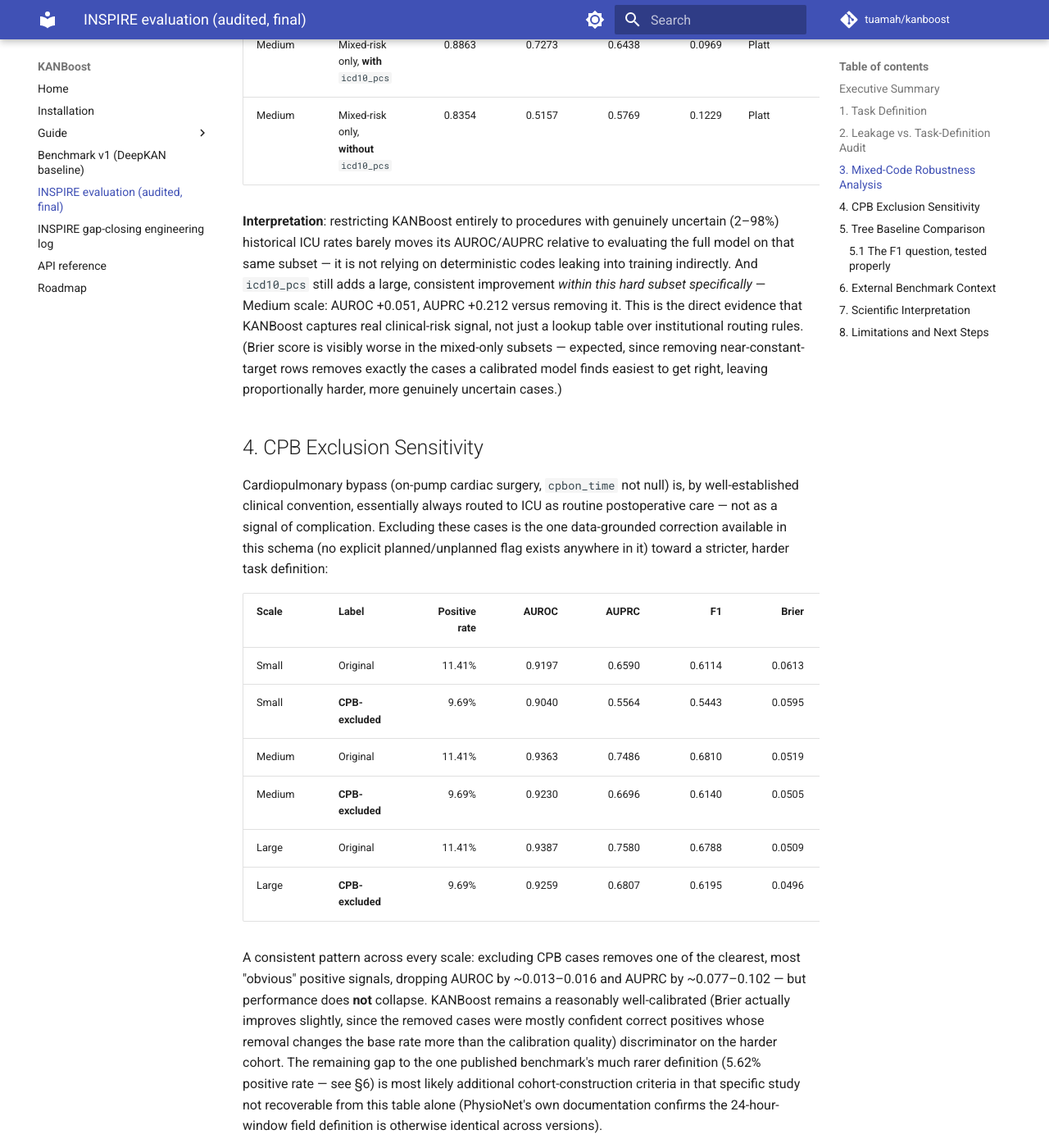
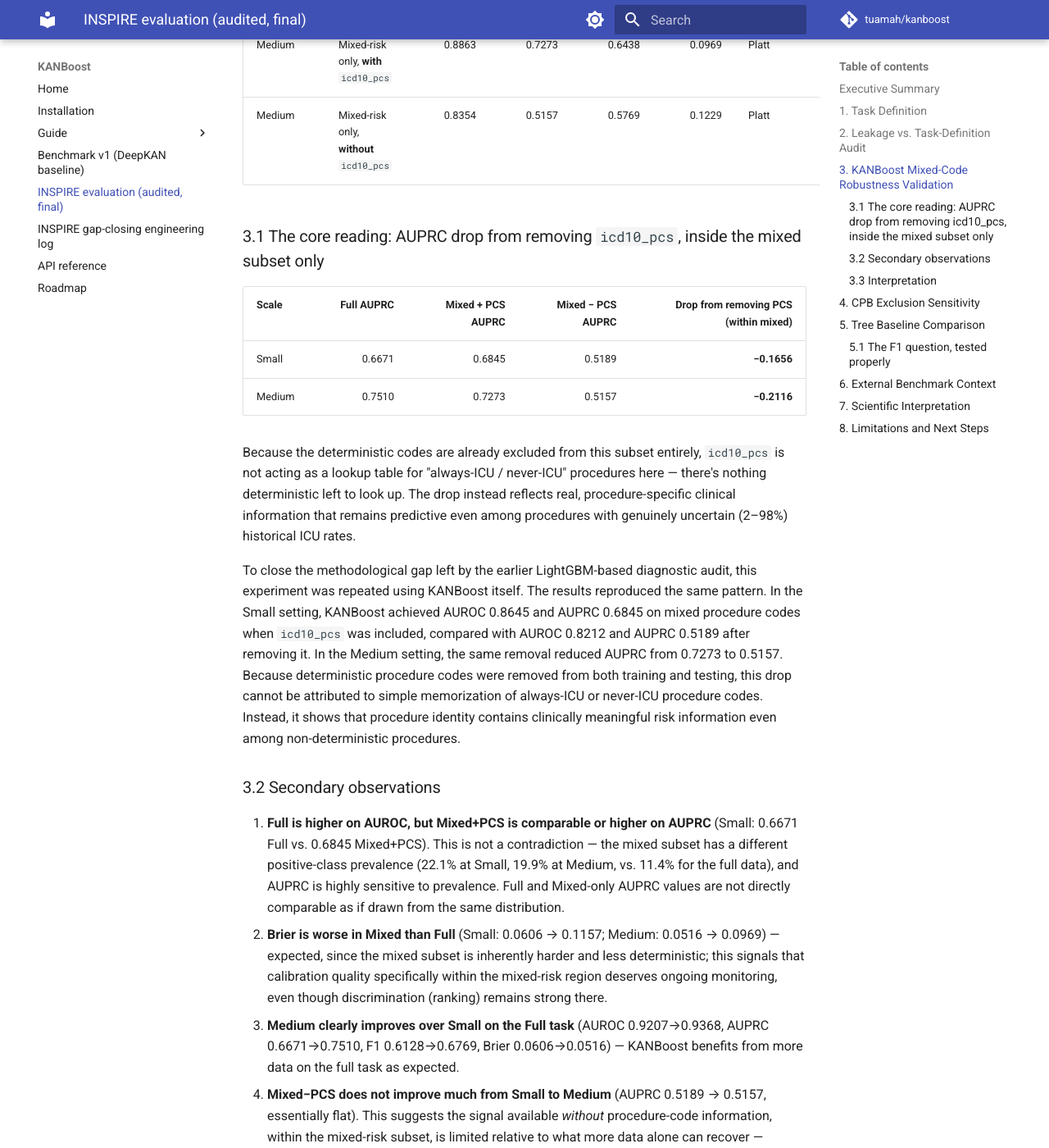
Before and after one commit to tuamah/kanboost, an MkDocs documentation site: the page built from docs/inspire_kanboost_evaluation.md, in a window 1280 px wide and 1400 px high, scrolled down 2741 px. Shown: the whole window at 82% size. Built offline with MkDocs 1.6.1 and Material for MkDocs 9.7.7, drawn with Linux system fonts in a browser that asks for light colours; comment, search, counter and statistics services are not loaded; some of the changed text lies outside the part shown.

Commit message:
docs: strengthen mixed-code robustness section with AUPRC-drop analysis
Retitled section 3 to "KANBoost Mixed-Code Robustness Validation" and
added the decisive framing: since deterministic procedure codes are
already excluded from the mixed-risk subset, icd10_pcs cannot be acting
as an always/never-ICU lookup table there -- the AUPRC drop from
removing it (Small: -0.166, Medium: -0.212) is therefore attributable to
genuine procedure-specific clinical signal, not memorization. Adds four
secondary observations (AUPRC/prevalence caveat, Brier degrading in the
harder mixed subset, Medium's full-task improvement over Small, and the
mixed-without-PCS scores staying flat Small-to-Medium -- more data alone
doesn't recover what removing procedure-code information costs).

Co-Authored-By: Claude Sonnet 5 <noreply@anthropic.com>

```diff
--- a/docs/inspire_kanboost_evaluation.md
+++ b/docs/inspire_kanboost_evaluation.md
@@ -9,7 +9,7 @@ This document supersedes the earlier narrative in [`inspire_gap_closing_report.m
 
 ## Executive Summary
 
-**KANBoost does not outperform tree-based models (XGBoost/LightGBM/CatBoost/HistGradientBoosting) in raw discrimination metrics (AUROC, AUPRC) on this task, at any scale, under either label definition tested.** With its integrated calibration (Platt scaling) and F1-oriented threshold optimization (`find_threshold`), it can produce competitive *operational* decisions — but that advantage disappears once the same threshold optimization is applied fairly to the tree baselines too (§6). The one property that survives every audit performed here is that KANBoost's predictions carry genuine, non-trivial clinical-risk signal — verified by removing the dataset's easiest, near-deterministic cases entirely (§4) — not merely a memorized lookup over institutional care-pathway rules.
+**KANBoost does not outperform tree-based models (XGBoost/LightGBM/CatBoost/HistGradientBoosting) in raw discrimination metrics (AUROC, AUPRC) on this task, at any scale, under either label definition tested.** With its integrated calibration (Platt scaling) and F1-oriented threshold optimization (`find_threshold`), it can produce competitive *operational* decisions — but that advantage disappears once the same threshold optimization is applied fairly to the tree baselines too (§6). The one property that survives every audit performed here is that KANBoost's predictions carry genuine, non-trivial clinical-risk signal — verified by removing the dataset's easiest, near-deterministic cases entirely (§3) — not merely a memorized lookup over institutional care-pathway rules.
 
 ## 1. Task Definition
 
@@ -32,7 +32,7 @@ The unusually high AUPRC obtained here (0.66–0.82 depending on scale/label) re
 
 **Verdict**: this is **not classical data leakage** — `icd10_pcs` is assigned at surgical planning time, not retroactively from what happened during/after surgery, so no post-outcome information reaches the model. It is a **task-definition effect**: because the label captures institutional care-pathway routing (§1), and procedure type is a strong determinant of that routing, a large share of `postop_icu` is close to a deterministic function of procedure type. Results using `icd10_pcs` should therefore be read as **protocol-aware ICU pathway prediction**, not pure unanticipated-complication prediction.
 
-## 3. Mixed-Code Robustness Analysis
+## 3. KANBoost Mixed-Code Robustness Validation
 
 This is the most important section for KANBoost's clinical credibility: does the model's accuracy depend *only* on memorizing which procedure codes are institutionally routed to ICU, or does real risk signal survive once that shortcut is removed entirely?
 
@@ -49,7 +49,29 @@ Repeated independently with **KANBoost itself** (not just the LightGBM diagnosti
 | Medium | Mixed-risk only, **with** `icd10_pcs` | 0.8863 | 0.7273 | 0.6438 | 0.0969 | Platt | 208.4s |
 | Medium | Mixed-risk only, **without** `icd10_pcs` | 0.8354 | 0.5157 | 0.5769 | 0.1229 | Platt | 226.9s |
 
-**Interpretation**: restricting KANBoost entirely to procedures with genuinely uncertain (2–98%) historical ICU rates barely moves its AUROC/AUPRC relative to evaluating the full model on that same subset — it is not relying on deterministic codes leaking into training indirectly. And `icd10_pcs` still adds a large, consistent improvement *within this hard subset specifically* — Medium scale: AUROC +0.051, AUPRC +0.212 versus removing it. This is the direct evidence that KANBoost captures real clinical-risk signal, not just a lookup table over institutional routing rules. (Brier score is visibly worse in the mixed-only subsets — expected, since removing near-constant-target rows removes exactly the cases a calibrated model finds easiest to get right, leaving proportionally harder, more genuinely uncertain cases.)
+### 3.1 The core reading: AUPRC drop from removing `icd10_pcs`, inside the mixed subset only
+
+| Scale | Full AUPRC | Mixed + PCS AUPRC | Mixed − PCS AUPRC | Drop from removing PCS (within mixed) |
+|---|---:|---:|---:|---:|
+| Small | 0.6671 | 0.6845 | 0.5189 | **−0.1656** |
+| Medium | 0.7510 | 0.7273 | 0.5157 | **−0.2116** |
+
+Because the deterministic codes are already excluded from this subset entirely, `icd10_pcs` is not acting as a lookup table for "always-ICU / never-ICU" procedures here — there's nothing deterministic left to look up. The drop instead reflects real, procedure-specific clinical information that remains predictive even among procedures with genuinely uncertain (2–98%) historical ICU rates.
+
+To close the methodological gap left by the earlier LightGBM-based diagnostic audit, this experiment was repeated using KANBoost itself. The results reproduced the same pattern. In the Small setting, KANBoost achieved AUROC 0.8645 and AUPRC 0.6845 on mixed procedure codes when `icd10_pcs` was included, compared with AUROC 0.8212 and AUPRC 0.5189 after removing it. In the Medium setting, the same removal reduced AUPRC from 0.7273 to 0.5157. Because deterministic procedure codes were removed from both training and testing, this drop cannot be attributed to simple memorization of always-ICU or never-ICU procedure codes. Instead, it shows that procedure identity contains clinically meaningful risk information even among non-deterministic procedures.
+
+### 3.2 Secondary observations
+
+1. **Full is higher on AUROC, but Mixed+PCS is comparable or higher on AUPRC** (Small: 0.6671 Full vs. 0.6845 Mixed+PCS). This is not a contradiction — the mixed subset has a different positive-class prevalence (22.1% at Small, 19.9% at Medium, vs. 11.4% for the full data), and AUPRC is highly sensitive to prevalence. Full and Mixed-only AUPRC values are not directly comparable as if drawn from the same distribution.
+2. **Brier is worse in Mixed than Full** (Small: 0.0606 → 0.1157; Medium: 0.0516 → 0.0969) — expected, since the mixed subset is inherently harder and less deterministic; this signals that calibration quality specifically within the mixed-risk region deserves ongoing monitoring, even though discrimination (ranking) remains strong there.
+3. **Medium clearly improves over Small on the Full task** (AUROC 0.9207→0.9368, AUPRC 0.6671→0.7510, F1 0.6128→0.6769, Brier 0.0606→0.0516) — KANBoost benefits from more data on the full task as expected.
+4. **Mixed−PCS does not improve much from Small to Medium** (AUPRC 0.5189 → 0.5157, essentially flat). This suggests the signal available *without* procedure-code information, within the mixed-risk subset, is limited relative to what more data alone can recover — reinforcing, from a different angle, that procedure-type information itself (not just sample size) is what carries the missing signal.
+
+### 3.3 Interpretation
+
+Restricting KANBoost entirely to procedures with genuinely uncertain (2–98%) historical ICU rates barely moves its AUROC/AUPRC relative to evaluating the full model on that same subset — it is not relying on deterministic codes leaking into training indirectly. And `icd10_pcs` still adds a large, consistent improvement *within this hard subset specifically*. This is the direct evidence that KANBoost captures real clinical-risk signal, not just a lookup table over institutional routing rules.
+
+**KANBoost is not merely exploiting deterministic ICU-protocol codes; it retains and uses procedure-specific risk information within genuinely mixed-risk procedures.**
 
 ## 4. CPB Exclusion Sensitivity
 
```
